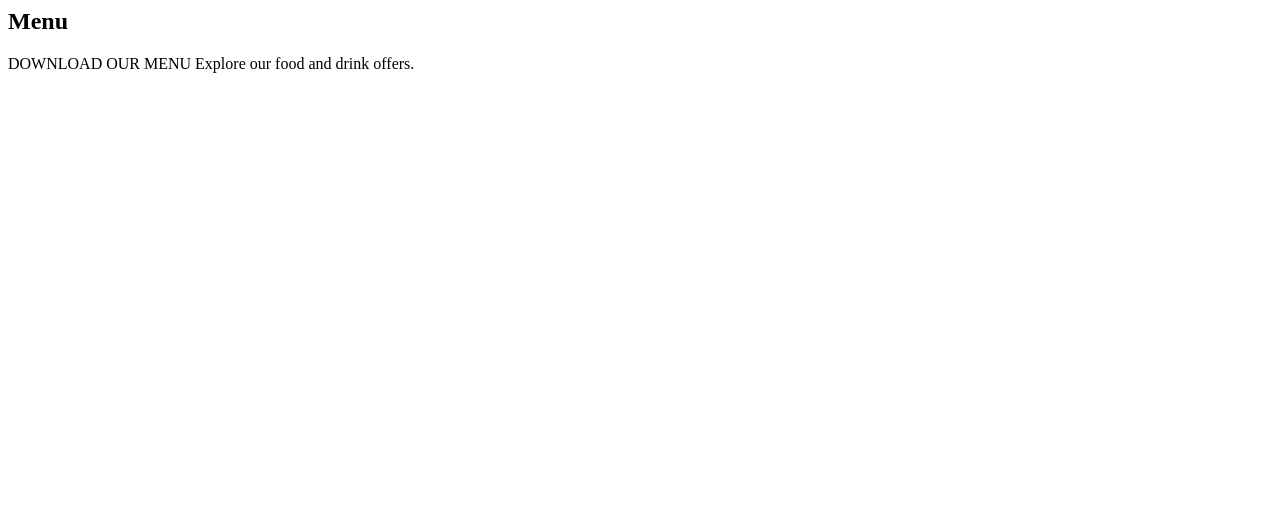
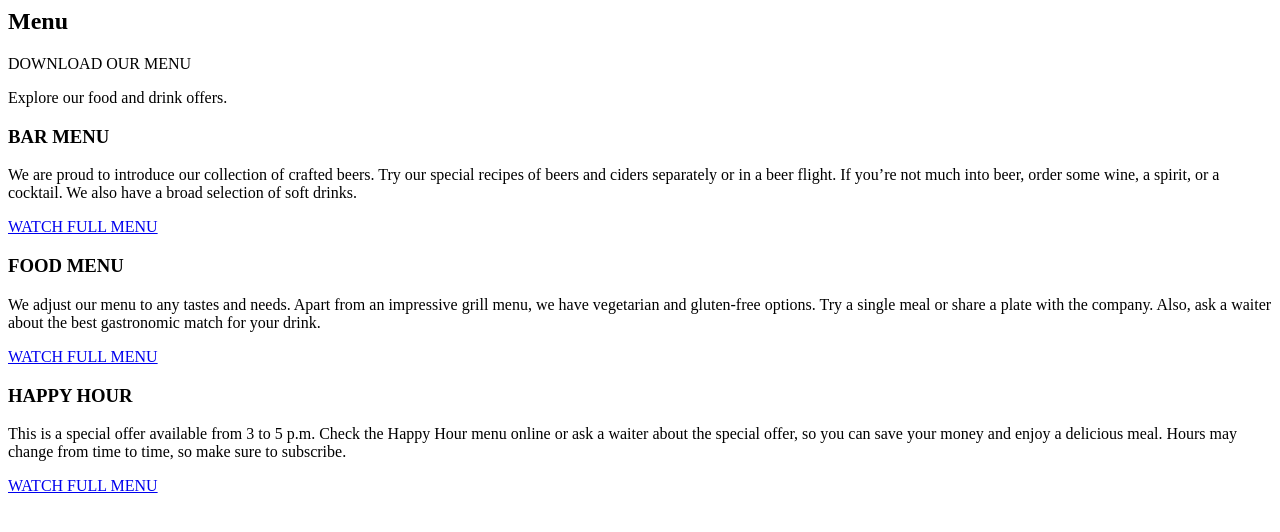
Before and after one commit to maryna-mad/project-1, a plain HTML site: page index.section-menu.partial.html in a window 1280 px wide. Drawn offline with Linux system fonts and the light colour scheme.

Commit message:
Sample Code

```diff
--- a/index.section-menu.partial.html
+++ b/index.section-menu.partial.html
@@ -1,7 +1,31 @@
 <section class="menu">
     <h2 class="menu__title">Menu</h2>
-
-    DOWNLOAD OUR MENU
-
-    Explore our food and drink offers.
+    <p class="menu__tagline">DOWNLOAD OUR MENU</p>
+    <p class="menu__subtitle">Explore our food and drink offers.</p>
+    <div class="menu__cards">
+        <article class="menu__card card">
+            <h3 class="card__title">BAR MENU</h3>
+            <p class="card_text">We are proud to introduce our collection of crafted beers. Try our special recipes of
+                beers and ciders separately or in a beer flight. If you’re not much into beer, order some wine, a
+                spirit, or a cocktail. We also have a broad selection of soft drinks.
+            </p>
+            <a class="card_link" href="#">WATCH FULL MENU</a>
+        </article>
+        <article class="menu__card card">
+            <h3 class="card__title">FOOD MENU</h3>
+            <p class="card_text">We adjust our menu to any tastes and needs. Apart from an impressive grill menu, we
+                have vegetarian and gluten-free options. Try a single meal or share a plate with the company. Also, ask
+                a waiter about the best gastronomic match for your drink.
+            </p>
+            <a class="card_link" href="#">WATCH FULL MENU</a>
+        </article>
+        <article class="menu__card card">
+            <h3 class="card__title">HAPPY HOUR</h3>
+            <p class="card_text">This is a special offer available from 3 to 5 p.m. Check the Happy Hour menu online or
+                ask a waiter about the special offer, so you can save your money and enjoy a delicious meal. Hours may
+                change from time to time, so make sure to subscribe.
+            </p>
+            <a class="card_link" href="#">WATCH FULL MENU</a>
+        </article>
+    </div>
 </section>
```
Also changed, not shown: header-nav.partial.html (+2 -0 lines), index.html (+2 -1 lines), index.section-subscribe.partial.html (added, +22 -0 lines).
